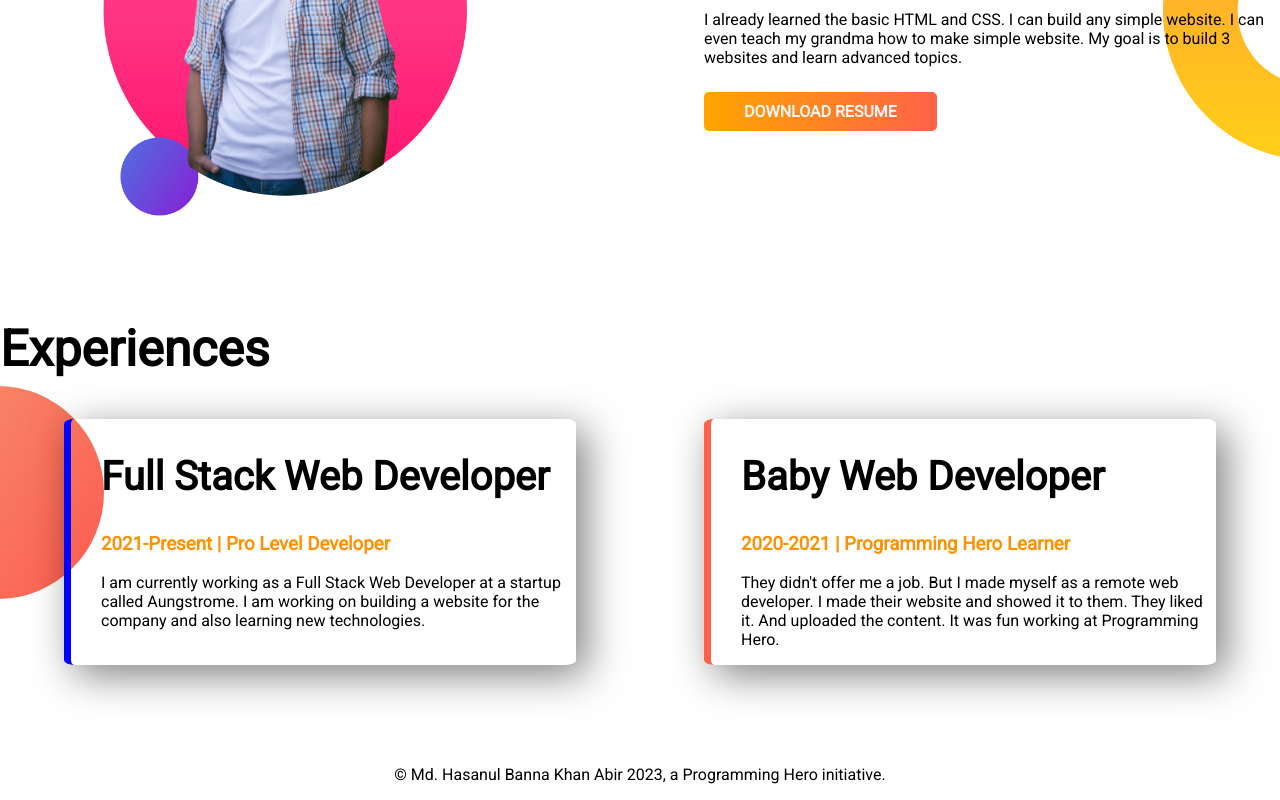
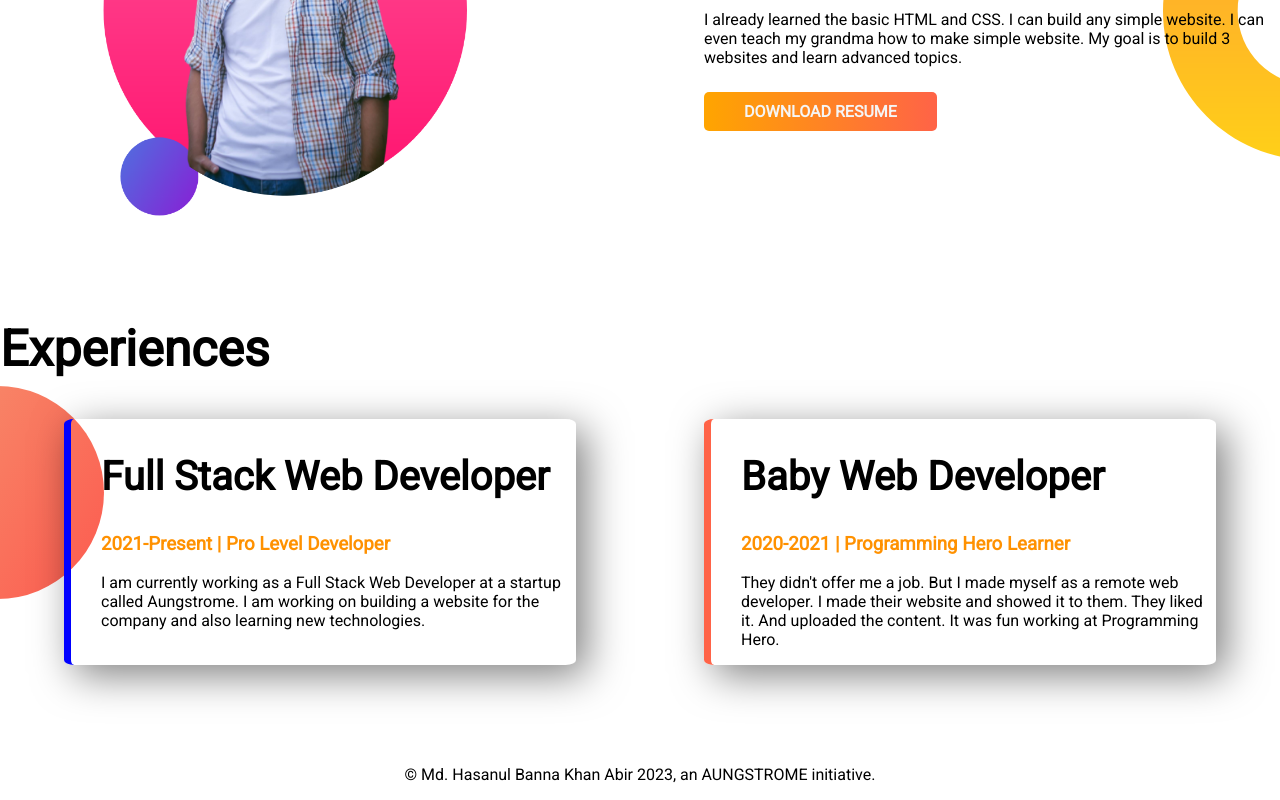
Before and after one commit to aungstrome/web-portfolio, a plain HTML site: page index.html in a window 1280 px wide. Shown: the part 727-1527 px from the top of the page. Drawn offline with Linux system fonts and the light colour scheme.

Commit message:
last commit

```diff
--- a/index.html
+++ b/index.html
@@ -90,6 +90,6 @@
     </section>
   </body>
   <footer>
-    <p>© Md. Hasanul Banna Khan Abir 2023, a Programming Hero initiative.</p>
+    <p>© Md. Hasanul Banna Khan Abir 2023, an AUNGSTROME initiative.</p>
   </footer>
 </html>
```
